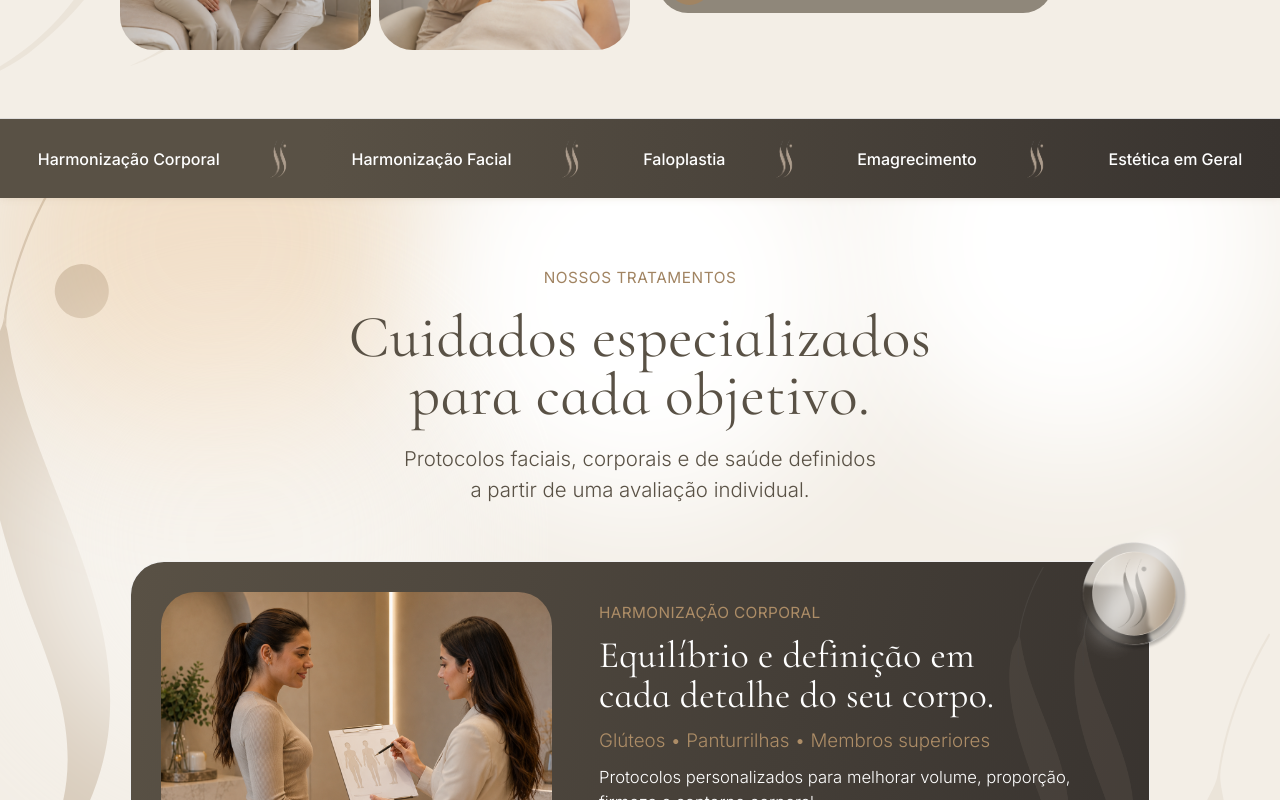
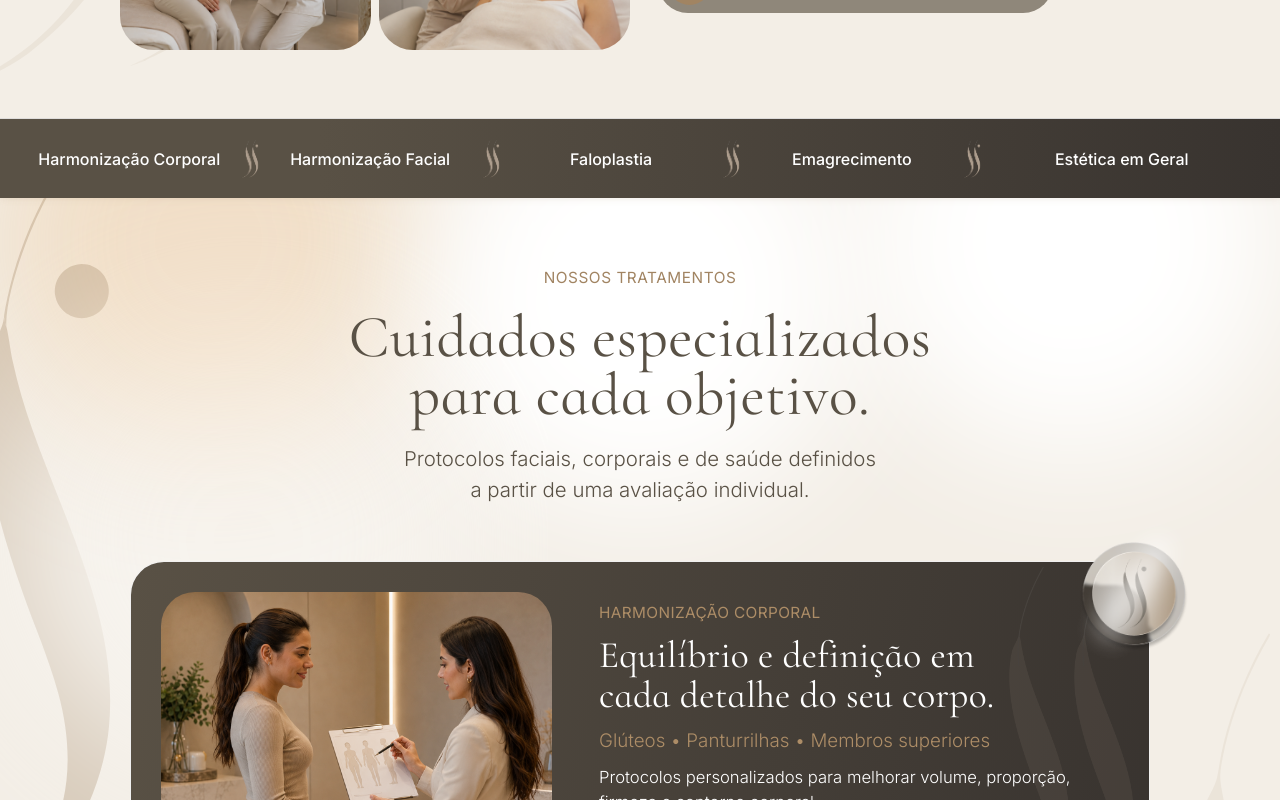
Before and after one commit to gustavoscholz/lisse-clinic, a React (Vite) app: page / in a window 1280 px wide. Shown: the part 1780-2580 px from the top of the page. Built offline with nearby package versions, Linux system fonts and the light colour scheme.

Commit message:
Padroniza barra de especialidades dos tratamentos

```diff
--- a/src/components/Treatments.tsx
+++ b/src/components/Treatments.tsx
@@ -26,7 +26,7 @@ export function Treatments({ onNavigate }: TreatmentsProps) {
       className="treatments-section"
       aria-labelledby="treatments-title"
     >
-      <SpecialtyRail items={treatmentSpecialties} reveal />
+      <SpecialtyRail items={treatmentSpecialties} reveal variant="hero" />
 
       <div className="treatments-section__decor" aria-hidden="true">
         <img className="treatments-section__ring treatments-section__ring--left" src={decorRingLeft} alt="" />
```
